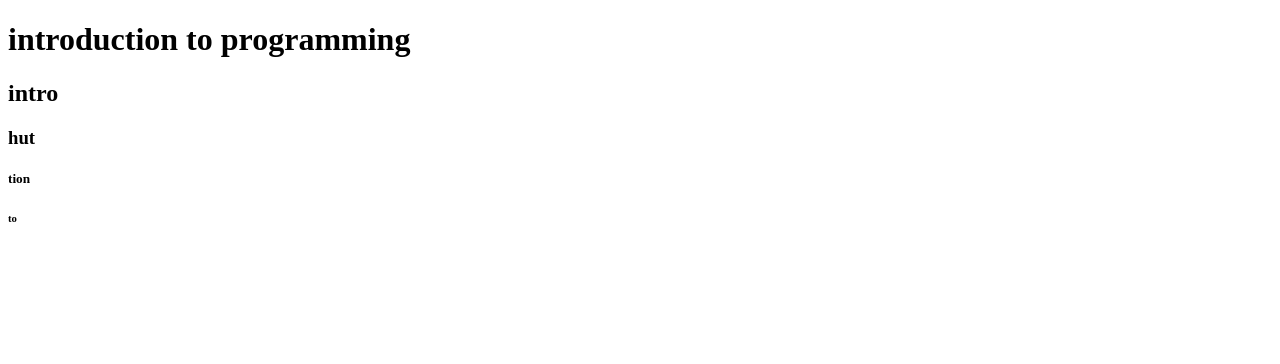
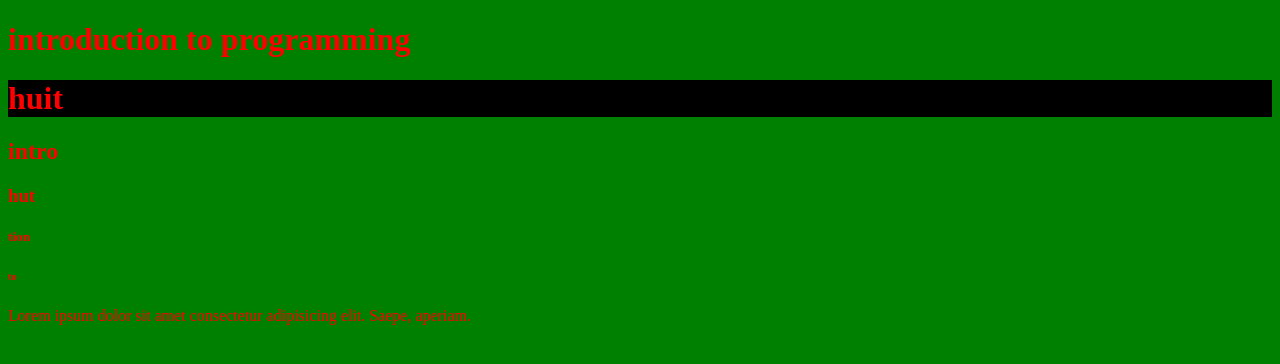
Before and after one commit to Juan223123/html, a plain HTML site: page index.html in a window 1280 px wide. Drawn offline with Linux system fonts and the light colour scheme.

Commit message:
apply inline styling

```diff
--- a/index.html
+++ b/index.html
@@ -5,11 +5,14 @@
     <meta name="viewport" content="width=device-width, initial-scale=1.0">
     <title>introduction to programming</title>
     <h1>introduction to programming</h1>
+
 </head>
-<body>
+<body style="color: red; background-color: green;">
+    <h1 style="background-color: black;">huit</h1>
     <h2>intro</h2>
     <h3>hut</h3>
     <h5>tion</h5>
     <h6>to</h6>
+    <p>Lorem ipsum dolor sit amet consectetur adipisicing elit. Saepe, aperiam.</p>
 </body>
 </html>
```
